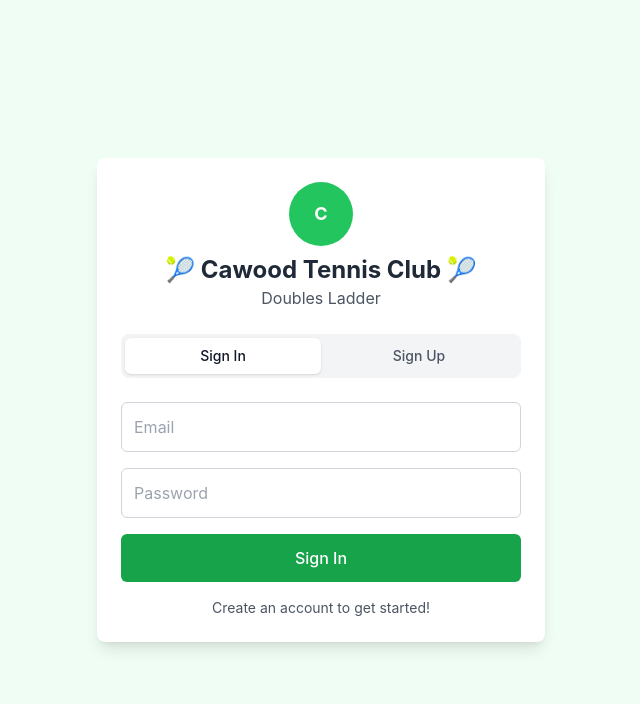
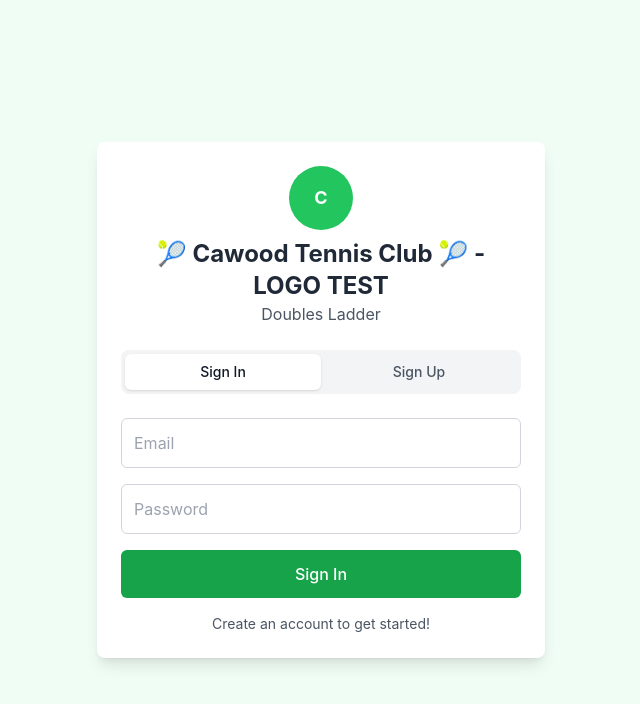
Before and after one commit to bestjon-byte/DoublesLadder, a React (Create React App) app: page / in a window 1280 px wide. Shown: the top 704 px of the page, without its empty margins (319-959 px from the left). Built offline with nearby package versions, Linux system fonts and the light colour scheme.

Commit message:
Update App.js

```diff
--- a/src/App.js
+++ b/src/App.js
@@ -101,7 +101,7 @@
           <div className="w-16 h-16 bg-green-500 rounded-full mx-auto mb-2 flex items-center justify-center">
             <span className="text-white font-bold text-lg">C</span>
           </div>
-          <h1 className="text-2xl font-bold text-gray-800">🎾 Cawood Tennis Club 🎾</h1>
+          <h1 className="text-2xl font-bold text-gray-800">🎾 Cawood Tennis Club 🎾 - LOGO TEST</h1>
           <p className="text-gray-600">Doubles Ladder</p>
         </div>
 
```
